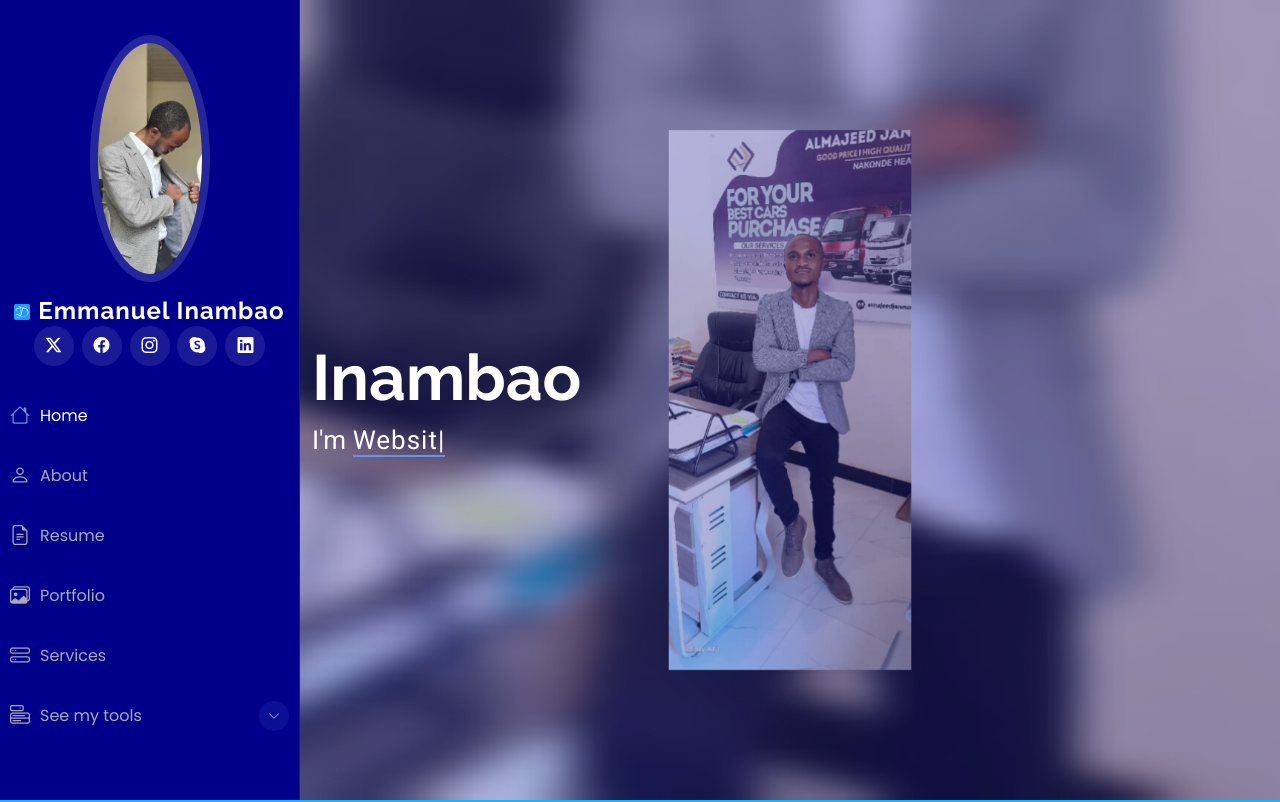
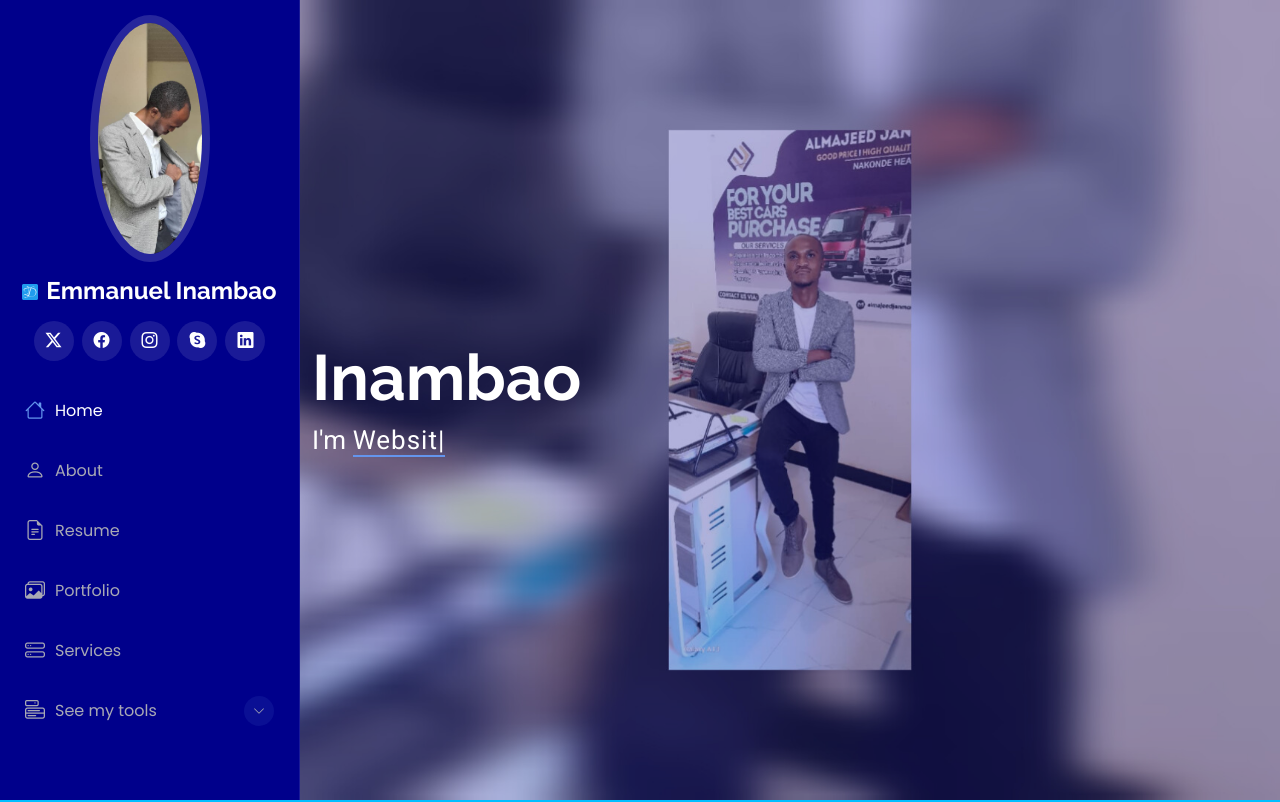
Before and after one commit to Denuel25/emmanuel-inambao-portfolio-, a plain HTML site: page index.html in a window 1280 px wide. Shown: the top 802 px of the page. Drawn offline with nearby package versions, Linux system fonts and the light colour scheme; files that its build step writes are made by us from their sources; a script that the page names is missing; files whose address does not match are found by name.

Commit message:
Update index.html

```diff
--- a/index.html
+++ b/index.html
@@ -25,7 +25,7 @@
   <link href="assets/vendor/swiper/swiper-bundle.min.css" rel="stylesheet">
 
   <!-- Main CSS File -->
-<link href="assets/css/main.css/style.css" rel="stylesheet">
+<link href="assets/css/main.css" rel="stylesheet">
 
 </head>
 
```
